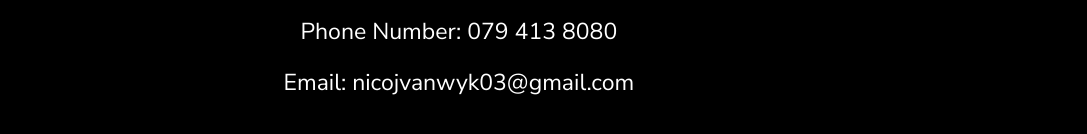
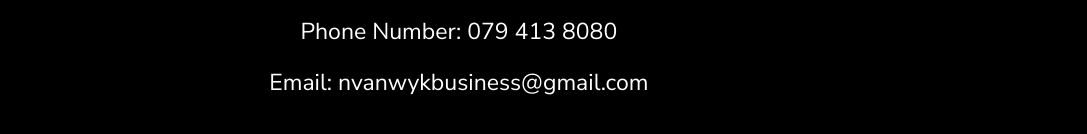
Before and after one commit to NicoVanWyk/nicovanwyk.github.io, a plain HTML site: page index.html in a window 1280 px wide. Shown: the part 1569-1703 px from the top of the page, without its empty margins (193-1280 px from the left). Drawn offline with nearby package versions, Linux system fonts and the light colour scheme.

Commit message:
business email update

```diff
--- a/index.html
+++ b/index.html
@@ -278,7 +278,7 @@
 
         <h3 class="font_h3 nunito_sans fontLight">Contact Me</h3>
         <p class="font_h5 nunito_sans fontLight"> &nbsp; &nbsp; Phone Number: 079 413 8080</p>
-        <p class="font_h5 nunito_sans fontLight"> &nbsp; &nbsp; Email: nicojvanwyk03@gmail.com</p>
+        <p class="font_h5 nunito_sans fontLight"> &nbsp; &nbsp; Email: nvanwykbusiness@gmail.com</p>
 
     </div>
 
```
